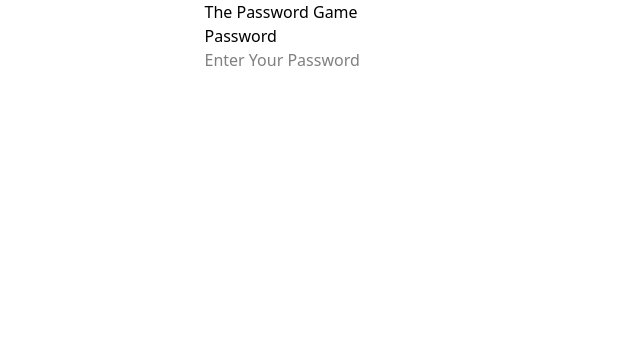
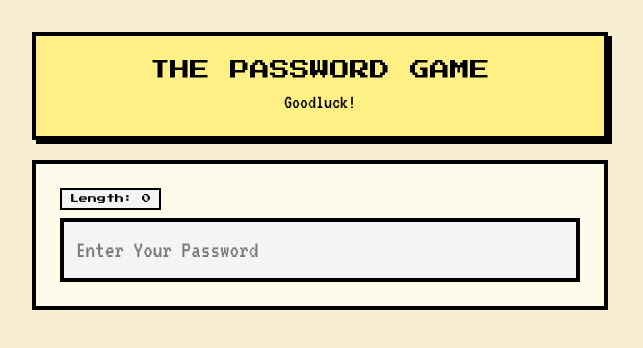
Before and after one commit to nandinatsetseg-alt/password-game, a Next.js app: page / in a window 1280 px wide. Shown: the top 348 px of the page, without its empty margins (320-963 px from the left). Built offline with nearby package versions, Linux system fonts and the light colour scheme.

Commit message:
dutuu frontend

```diff
--- a/src/app/page.js
+++ b/src/app/page.js
@@ -4,24 +4,33 @@
 
 export default function Home() {
   const [password, setPassword] = useState("");
-  const rule_1 = (/[a-z]/.test(password))
-  const rule_2 = rule_1 &&(/[0-9]/.test(password))
-  const rule_3 = rule_2 && (/[A-Z]/.test(password))
-  const rule_4 = rule_3 && password.length>=20
-  const rule_5 = rule_4 && hasNumberEveryFiveChars(password)
-  const rule_6 = rule_5 && hasUpperCaseEveryThreeChars(password)
-  const rule_7 = rule_6 && password.toLowerCase().includes("p") && password.toLowerCase().includes("l") && password.toLowerCase().includes("e") && password.toLowerCase().includes("a") && password.toLowerCase().includes("s") && password.toLowerCase().includes("e")
+  const [showPassword, setShowPassword] = useState(true);
+  const rule_1 = /[a-z]/.test(password);
+  const rule_2 = rule_1 && /[0-9]/.test(password);
+  const rule_3 = rule_2 && /[A-Z]/.test(password);
+  const rule_4 = rule_3 && password.length >= 20;
+  const rule_5 = rule_4 && hasNumberEveryFiveChars(password);
+  const rule_6 = rule_5 && hasUpperCaseEveryThreeChars(password);
+  const rule_7 =
+    rule_6 &&
+    password.toLowerCase().includes("p") &&
+    password.toLowerCase().includes("l") &&
+    password.toLowerCase().includes("e") &&
+    password.toLowerCase().includes("a") &&
+    password.toLowerCase().includes("s") &&
+    password.toLowerCase().includes("e");
   useEffect(() => {
-    const link = document.createElement('link');
-    link.href = 'https://fonts.googleapis.com/css2?family=Press+Start+2P&family=VT323&display=swap';
-    link.rel = 'stylesheet';
+    const link = document.createElement("link");
+    link.href =
+      "https://fonts.googleapis.com/css2?family=Press+Start+2P&family=VT323&display=swap";
+    link.rel = "stylesheet";
     document.head.appendChild(link);
     return () => {
       if (document.head.contains(link)) {
-        document.head.removeChild(link)
-      };
-    }
-  }, [])
+        document.head.removeChild(link);
+      }
+    };
+  }, []);
   const rulesList = useMemo(() => {
     return [
       {
@@ -34,73 +43,102 @@
         id: 2,
         title: "Must include at least one number",
         passed: rule_2,
-        unlocked: rule_1
+        unlocked: rule_1,
       },
       {
         id: 3,
         title: "Must include at least one uppercase letter",
         passed: rule_3,
-        unlocked: rule_2
+        unlocked: rule_2,
       },
       {
-        id:4,
+        id: 4,
         title: "Must be at least 20 characters long",
         passed: rule_4,
-        unlocked: rule_3
+        unlocked: rule_3,
       },
       {
-        id:5,
+        id: 5,
         title: "Must include a number in every 5 characters :p",
         passed: rule_5,
-        unlocked: rule_4
+        unlocked: rule_4,
       },
       {
-        id:6,
-        title: "Must include an uppercase letter in every 3 characters after the 15th character ",
-        passed:rule_6,
-        unlocked: rule_5
+        id: 6,
+        title:
+          "Must include an uppercase letter in every 3 characters after the 15th character ",
+        passed: rule_6,
+        unlocked: rule_5,
       },
       {
-        id:7,
+        id: 7,
         title: "Must include the word 'please' because manners matter",
         passed: rule_7,
-        unlocked: rule_6
-      }
-    ]
-  })
+        unlocked: rule_6,
+      },
+    ];
+  });
+  const activeRules = useMemo(() => {
+    return rulesList.filter((rev) => rev.unlocked).slice().reverse;
+  }, [rulesList]);
+  const passedCount = rulesList.filter((rev) => rev.passed).length;
   return (
-    <div className="flex flex-col justify-center items-center w-full bg-beige">
-      <div className="flex flex-col">
-        <h1>The Password Game</h1>
-        <p>Password</p>
-        <input className="w-full" placeholder="Enter Your Password" value={password} onChange={(e) => setPassword(e.target.value)} />
+    <div className="flex flex-col justify-start p-4 items-center w-full min-h-screen bg-[#f7eed3] text-black font-[VT323] sm:p-8 selection:bg-[#e6c875]">
+      <div className="w-full max-w-xl space-y-5">
+        <div className="bg-yellow-200 border-4 border-black p-5 shadow-[4px_4px_0px_0px_#000] text-center">
+          <h1 className="font-['Press_Start_2P'] text-lg sm:text-xl text-black uppercase mb-1">
+            The Password Game
+          </h1>
+          <p className="text-xl text-brown-300">Goodluck!</p>
+        </div>
+        <div className="bg-amber-50 border-4 border-black p-4 sm:p-6 shadow=[4px_4px_0px_0px_#000]">
+          <div className="flex justify-between items-center mb-2">
+            <span className="font-['Press_Start_2P'] text-[9px] text-black px-2 py-0.5 border-2 border-black bg-gray-100">
+              Length: {password.length}
+            </span>
+          </div>
+          <div className="relative flex items-center">
+            <input
+              className="w-full bg-gray-100 border-4 border-black p-3 pr-28 font-['VT323'] text-2xl text-black outline-none focus:bg-amber-100"
+              type={showPassword ? "text" : "password"}
+              placeholder="Enter Your Password"
+              value={password}
+              onChange={(e) => setPassword(e.target.value)}
+            />
+            <button onClick={() => setShowPassword(!showPassword)}></button>
+          </div>
+        </div>
+        {rulesList.map((rule) => {
+          return (
+            rule.unlocked &&
+            !rule.passed && (
+              <div className="text-red-800" key={rule.id}>
+                {rule.title}
+              </div>
+            )
+          );
+        })}
       </div>
-      {rulesList.map((rule) => {
-        return (
-        rule.unlocked && !rule.passed && (
-          <div className="text-red-800" key={rule.id}>{rule.title}</div>
-        ))
-      })}
     </div>
   );
 }
 
 const hasNumberEveryFiveChars = (password) => {
-  for (let i= 0; i<password.length; i+=5) {
-    const chunk = password.slice(i, i+5)
+  for (let i = 0; i < password.length; i += 5) {
+    const chunk = password.slice(i, i + 5);
     if (!/[0-9]/.test(chunk)) {
-      return false
+      return false;
     }
   }
-  return true
-}
+  return true;
+};
 
 const hasUpperCaseEveryThreeChars = (password) => {
-  for (let i= 15; i<password.length; i+=3) {
-    const chump = password.slice(i, i+3)
+  for (let i = 15; i < password.length; i += 3) {
+    const chump = password.slice(i, i + 3);
     if (!/[A-Z]/.test(chump)) {
-      return false
+      return false;
     }
   }
-  return true
-}
+  return true;
+};
```
